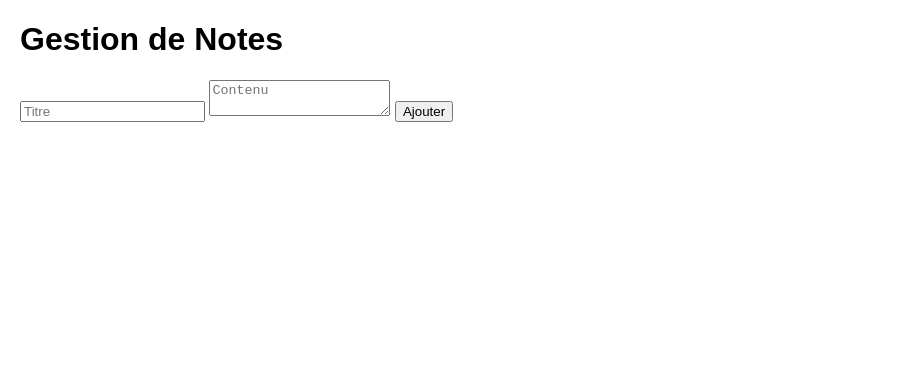
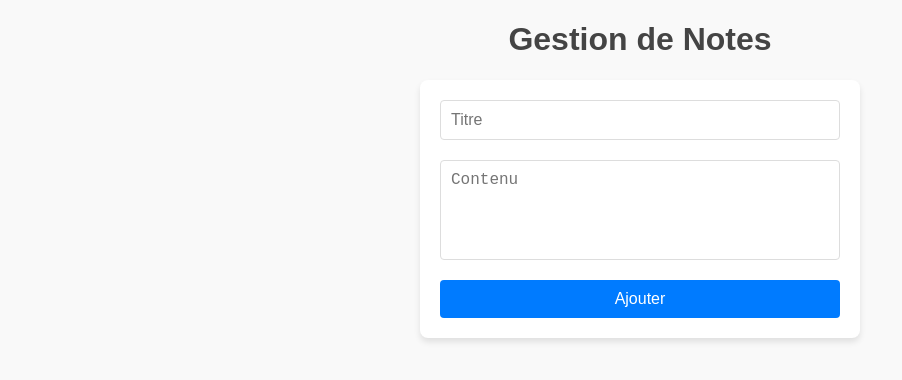
Before and after one commit to SstealzZ/AWSCloudTraining, a plain HTML site: page front/index.html in a window 1280 px wide. Shown: the whole page, without its empty margins (0-902 px from the left). Drawn offline with Linux system fonts and the light colour scheme; no server answers.

Commit message:
Modify style.css - change style of app

```diff
--- a/front/style.css
+++ b/front/style.css
@@ -1,14 +1,61 @@
 body {
     font-family: Arial, sans-serif;
     margin: 20px;
+    background-color: #f9f9f9;
+    color: #333;
+}
+
+h1 {
+    text-align: center;
+    color: #444;
 }
 
 form {
-    margin-bottom: 20px;
+    display: flex;
+    flex-direction: column;
+    gap: 10px; /* Espacement uniforme entre les éléments */
+    max-width: 400px;
+    margin: 20px auto;
+    background: #fff;
+    padding: 20px;
+    border-radius: 8px;
+    box-shadow: 0 4px 6px rgba(0, 0, 0, 0.1);
 }
 
-.note {
+form input[type="text"],
+form textarea {
+    width: 100%;
+    padding: 10px;
     border: 1px solid #ddd;
+    border-radius: 4px;
+    font-size: 16px;
+    margin-bottom: 10px; /* Espacement entre les champs */
+    box-sizing: border-box; /* Assure que padding et bordures sont inclus dans la largeur */
+}
+
+form textarea {
+    resize: none; /* Supprime le redimensionnement */
+    height: 100px; /* Taille par défaut pour éviter l'effet de débordement */
+}
+
+form button {
+    background-color: #007bff;
+    color: white;
     padding: 10px;
-    margin-bottom: 10px;
+    border: none;
+    border-radius: 4px;
+    cursor: pointer;
+    font-size: 16px;
+    transition: background-color 0.3s;
 }
+
+form button:hover {
+    background-color: #0056b3;
+}
+
+form input:focus,
+form textarea:focus {
+    outline: none; /* Supprime la bordure bleue par défaut au focus */
+    border-color: #007bff; /* Met en évidence la bordure au focus */
+    box-shadow: 0 0 4px rgba(0, 123, 255, 0.5); /* Ajoute un effet lumineux au focus */
+}
```
